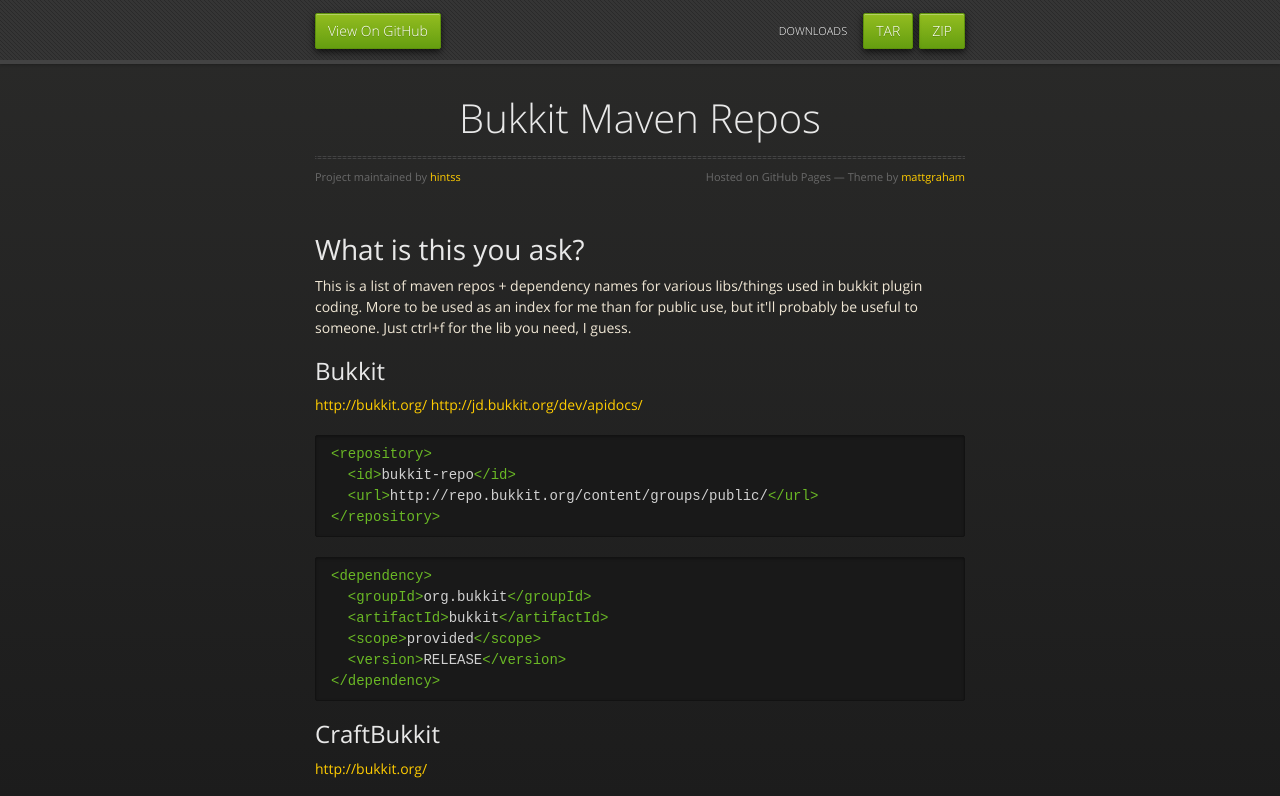
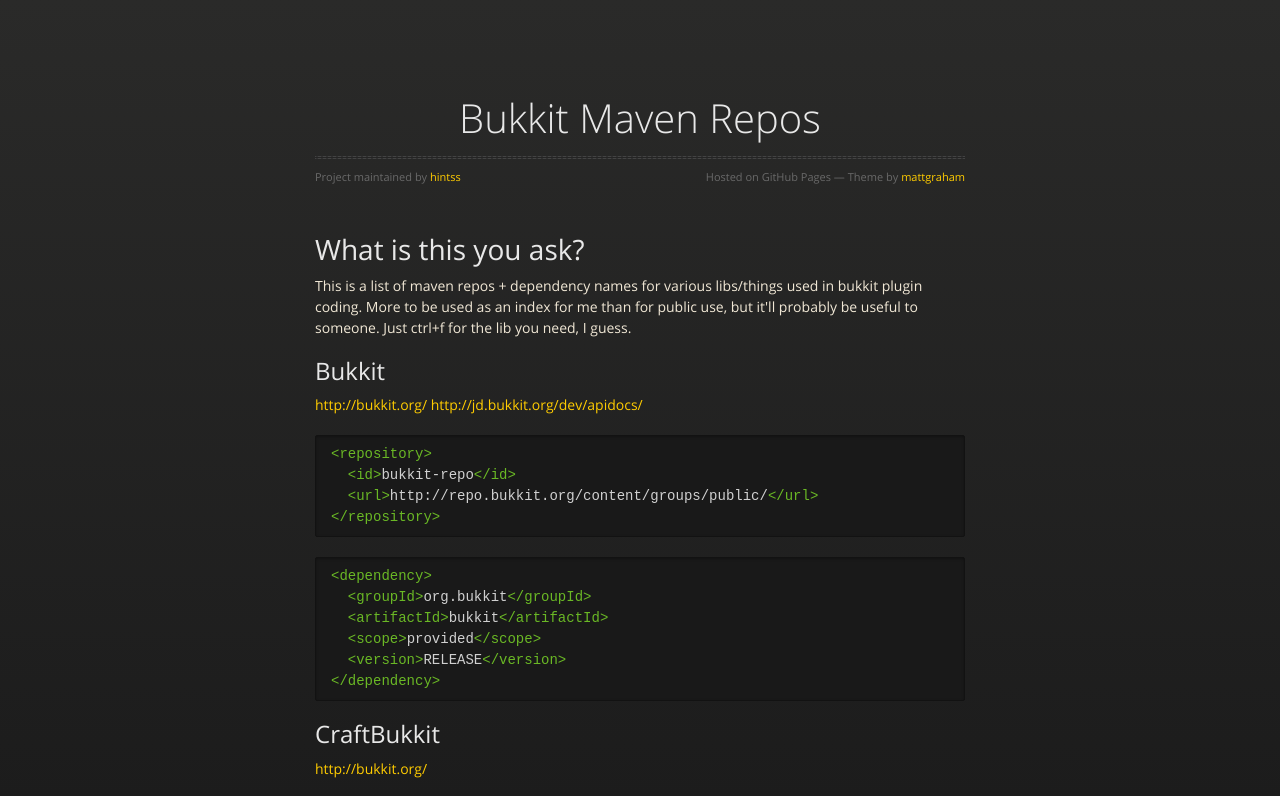
Before and after one commit to hintss/BukkitMavenRepoListThing, a plain HTML site: page index.html in a window 1280 px wide. Shown: the top 796 px of the page. Drawn offline with nearby package versions, Linux system fonts and the light colour scheme.

Commit message:
we dun want the header (hopefully github still lets us use the web editor...

```diff
--- a/index.html
+++ b/index.html
@@ -18,14 +18,14 @@
 
   </head>
   <body>
-      <div id="header">
+      <!-- I dun want header<div id="header">
         <nav>
           <li class="fork"><a href="https://github.com/hintss/BukkitMavenRepos">View On GitHub</a></li>
           <li class="downloads"><a href="https://github.com/hintss/BukkitMavenRepos/zipball/master">ZIP</a></li>
           <li class="downloads"><a href="https://github.com/hintss/BukkitMavenRepos/tarball/master">TAR</a></li>
           <li class="title">DOWNLOADS</li>
         </nav>
-      </div><!-- end header -->
+      </div>--><!-- end header -->
 
     <div class="wrapper">
 
```
